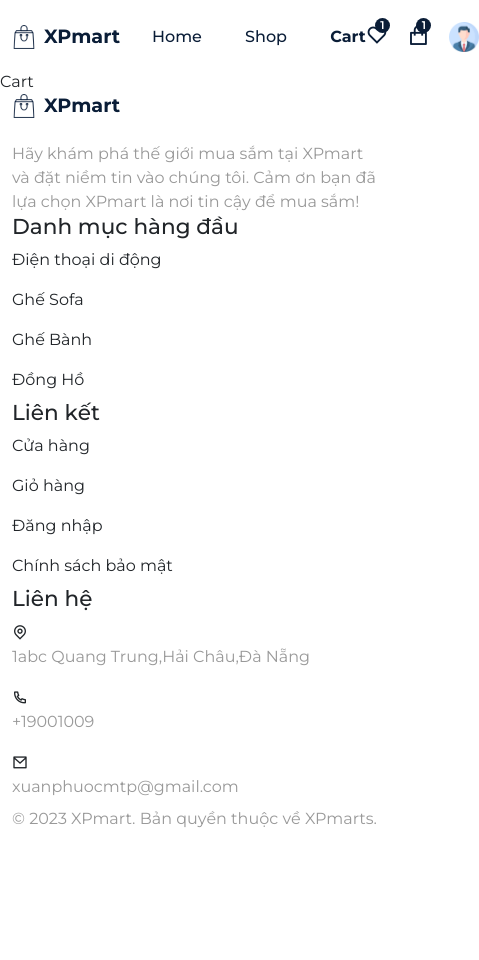
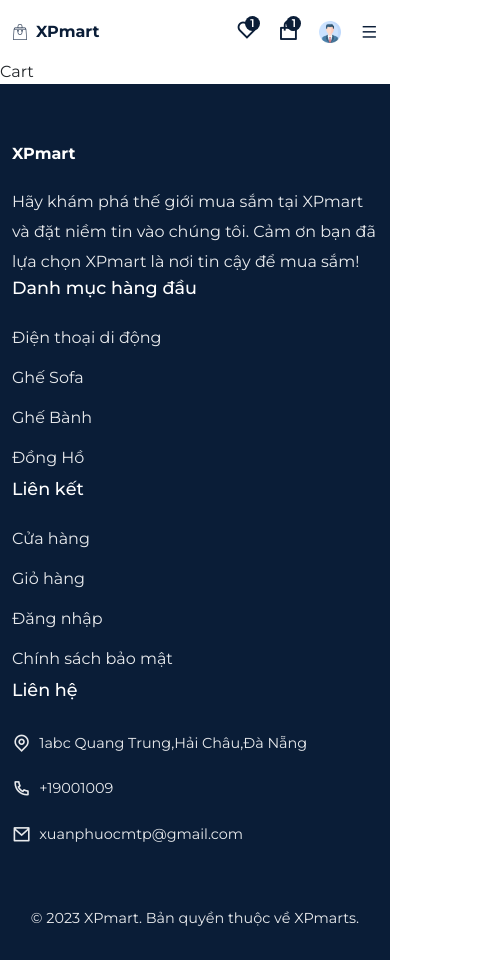
Before and after one commit to LeXuanPhuoc/my-website, a React (Create React App) app: page /cart in a window 390 px wide. Shown: the whole page, 479 px wide, since content can reach past the window. Before the commit the page ends 844 px from the top, so only its background shows below. Built offline with nearby package versions, Linux system fonts and the light colour scheme.

Commit message:
sua và them các chuc nang

```diff
--- a/src/components/Header/Header.css
+++ b/src/components/Header/Header.css
@@ -84,3 +84,74 @@
 .nav__active{
     font-weight: 700 !important;
 }
+.sticky__header{
+    width: 100%;
+    height: 70px;
+    line-height: 70px;
+    position: sticky;
+    top: 0;
+    left: 0;
+    z-index: 999;
+    box-shadow: 3px 3px 8px -3px #ddd;
+    background: white;
+
+}
+@media only screen and (max-width: 768px) {
+    .navigation{
+        position: fixed;
+        top: 0;
+        left: 0;
+        width: 100%;
+        height: 100%;
+        background:rgba(0, 0, 0, 0.533) ;
+        z-index:9999 ;
+        display: none;
+    }
+    .menu{
+        position: absolute;
+        top: 0;
+        right: 0;
+        width: 250px;
+        height: 100%;
+        background: white;
+        z-index: 9999;
+        flex-direction: column;
+        align-items: center;
+        justify-content: center;
+    }
+
+    .active__menu {
+        display: block;
+
+    }
+    .moblile__menu{
+        display: block;
+
+    }
+    .moblile__menu span i{
+        font-size: 1.1rem !important;
+
+    }
+
+
+    .logo img{
+        width: 1rem;
+        height: 1rem;
+    }
+  .logo h1{
+    font-size: 1rem;
+  }
+  .fav__icon i,
+  .cart__icon i{
+    font-family: 1.2rem !important;
+  }
+  .nav__icons span img {
+    width: 1.4rem;
+    height: 1.4rem;
+  }
+  .header{
+    width: 100%;
+    height: 60px;
+    line-height: 60px;
+  }
+}
--- a/src/components/Header/Header.jsx
+++ b/src/components/Header/Header.jsx
@@ -1,4 +1,4 @@
-import React from 'react'
+import React,{useRef,useEffect} from 'react'
 
 import {Link, NavLink} from 'react-router-dom'
 import'./Header.css'
@@ -26,7 +26,29 @@ const nav__Links =[
 ]
 
 const Header = () => {
-  return <header className="header">
+
+  const headerRef = useRef(null)
+  const menuRef = useRef(null)
+
+  const stickyHeaderFunc = ()=> {
+    window.addEventListener('scroll', ()=> {
+      if (
+        document.body.scrollTop >80 ||
+        document.documentElement.scrollTop >80) {
+
+        headerRef.current.classList.add('sticky__header')
+      }else {
+        headerRef.current.classList.remove('sticky__header')
+      }
+    })
+  }
+useEffect(() => {
+  stickyHeaderFunc();
+  return () => window.removeEventListener("scroll", stickyHeaderFunc);
+});
+const menuToggle = ()=> menuRef.current.classList.toggle('active__menu');
+
+  return <header className="header" ref={headerRef}>
     <Container>
       <Row>
         <div className="nav__wrapper">
@@ -38,7 +60,7 @@ const Header = () => {
             </div>
           </div>
 
-          <div className='navigation'>
+          <div className='navigation' ref={menuRef} onClick={menuToggle}>
             <ul className='menu'>
             {
               nav__Links.map((item,index) => (
@@ -68,9 +90,13 @@ const Header = () => {
               <span><motion.img whileTap={{scale: 1.3}} src={user_icon}
               alt='user_icons'/></span>
 
-          </div>
-          <div className='moblile__menu'>
-            <span className=""><i class="ri-menu-line"></i></span>
+            <div className='moblile__menu'>
+            <span onClick={menuToggle}>
+              <i class="ri-menu-line"></i>
+            </span>
+            </div>
+
+
           </div>
 
       </div>
--- a/src/components/footer/Footer.jsx
+++ b/src/components/footer/Footer.jsx
@@ -2,7 +2,6 @@ import React from 'react'
 import "./footer.css"
 import { Container,Row,Col,ListGroup,ListGroupItem } from 'reactstrap'
 import { Link } from 'react-router-dom'
-import logo from '././../../assets/images/eco-logo.png'
 const Footer = () => {
   const year = new Date().getFullYear()
   return <footer className='footer'>
@@ -10,9 +9,8 @@ const Footer = () => {
       <Row>
         <Col lg='4'>
           <div className="logo">
-            <img src={logo} alt='logo'/>
             <div>
-              <h1><Link to='/home'>XPmart</Link></h1>
+              <h1 className='text-white'><Link to='/home'>XPmart</Link></h1>
               </div>
             </div>
             <p className='footer__text mt-4'>Hãy khám phá thế giới mua sắm tại XPmart và đặt niềm tin vào chúng tôi.
@@ -72,18 +70,18 @@ const Footer = () => {
         <Col lg='3'>
           <div className='footer__quick-link'>
             <h4 className='footer__links-title'>Liên hệ</h4>
-            <ListGroup>
-              <ListGroupItem className='ps-0 border-0'>
+            <ListGroup className='footer__contact'>
+              <ListGroupItem className='ps-0 border-0 d-flex align-items-center gap-2'>
                 <span><i class="ri-map-pin-line"></i></span>
                 <p>1abc Quang Trung,Hải Châu,Đà Nẵng</p>
               </ListGroupItem>
 
-              <ListGroupItem className='ps-0 border-0'>
+              <ListGroupItem className='ps-0 border-0 d-flex align-items-center gap-2'>
               <span><i class="ri-phone-line"></i></span>
                 <p>+19001009</p>
               </ListGroupItem>
 
-              <ListGroupItem className='ps-0 border-0'>
+              <ListGroupItem className='ps-0 border-0 d-flex align-items-center gap-2'>
               <span><i class="ri-mail-line"></i></span>
                 <p>xuanphuocmtp@gmail.com</p>
               </ListGroupItem>
--- a/src/components/footer/footer.css
+++ b/src/components/footer/footer.css
@@ -0,0 +1,38 @@
+.footer{
+    padding-top: 60px;
+    padding-bottom: 30px;
+    background-color: var(--primary-color);
+}
+.footer__text{
+    line-height: 30px;
+    color:#ffffffe8 ;
+}
+
+.footer__quick-link ul li{
+    background: transparent !important;
+}
+.footer__quick-link ul li a{
+    color: #ffffffe8;
+}
+.footer__links-title{
+    color: #fff;
+    font-size: 1.1rem;
+    margin-bottom: 20px;
+}
+
+.footer__contact li ,
+.footer__contact li p{
+    color: #ffffffe8;
+}
+.footer__contact li span{
+    font-size: 1.2rem;
+}
+.footer__contact li p{
+    font-size: 0.9rem;
+}
+.footer__copyright{
+   color: #ffffffe8;
+   font-size: .9rem;
+   margin-top: 50px;
+   text-align: center;
+}
```
